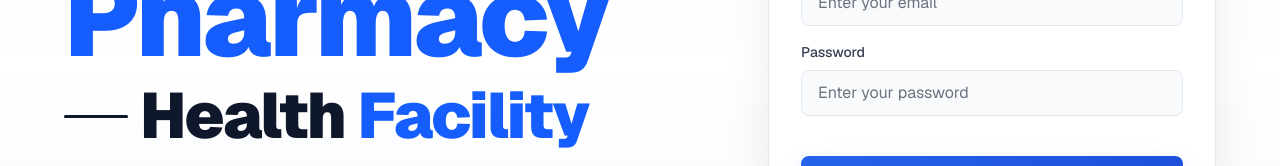
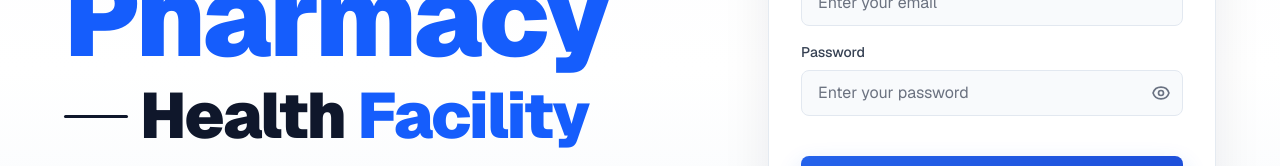
Before and after one commit to a93289112-del/pcphf-pims, a Next.js app: page /login in a window 1280 px wide. Shown: the part 332-498 px from the top of the page. Built offline with nearby package versions, Linux system fonts and the light colour scheme; no server answers.

Commit message:
improve login page and auth error messages

```diff
--- a/app/login/page.tsx
+++ b/app/login/page.tsx
@@ -12,6 +12,7 @@
   const { user, loading, status, role, signIn, error, clearError } = useAuth();
   const [email, setEmail] = useState('');
   const [password, setPassword] = useState('');
+  const [showPassword, setShowPassword] = useState(false);
   const [isLoading, setIsLoading] = useState(false);
   const [localError, setLocalError] = useState('');
 
@@ -140,8 +141,14 @@
             <h2 className="text-2xl font-bold text-gray-900 mb-6">Sign In</h2>
 
             {displayError && (
-              <div className="mb-4 p-3 rounded-lg bg-red-50 border border-red-200 text-red-800 text-sm">
-                {displayError}
+              <div className="mb-4 p-4 rounded-lg bg-red-50 border border-red-200 flex items-start gap-3">
+                <svg className="w-5 h-5 text-red-600 mt-0.5 shrink-0" fill="none" stroke="currentColor" viewBox="0 0 24 24">
+                  <path strokeLinecap="round" strokeLinejoin="round" strokeWidth={2} d="M12 8v4m0 4h.01M21 12a9 9 0 11-18 0 9 9 0 0118 0z" />
+                </svg>
+                <div className="flex-1">
+                  <p className="text-sm font-semibold text-red-800 mb-1">Login Failed</p>
+                  <p className="text-sm text-red-700">{displayError}</p>
+                </div>
               </div>
             )}
 
@@ -156,7 +163,8 @@
                   value={email}
                   onChange={(e) => { setEmail(e.target.value); setLocalError(''); }}
                   placeholder="Enter your email"
-                  className="w-full px-4 py-2.5 input-field rounded-lg placeholder-opacity-50"
+                  className={`w-full px-4 py-2.5 input-field rounded-lg placeholder-opacity-50 transition-colors ${displayError ? 'border-red-300 focus:border-red-500 focus:ring-red-500' : ''
+                    }`}
                   disabled={isLoading || loading}
                   required
                   suppressHydrationWarning
@@ -167,17 +175,37 @@
                 <label htmlFor="password" className="block text-sm font-medium text-gray-700 mb-2">
                   Password
                 </label>
+                <div className="relative">
                   <input
                     id="password"
-                  type="password"
+                    type={showPassword ? "text" : "password"}
                     value={password}
                     onChange={(e) => { setPassword(e.target.value); setLocalError(''); }}
                     placeholder="Enter your password"
-                  className="w-full px-4 py-2.5 input-field rounded-lg placeholder-opacity-50"
+                    className={`w-full px-4 py-2.5 pr-11 input-field rounded-lg placeholder-opacity-50 transition-colors ${displayError ? 'border-red-300 focus:border-red-500 focus:ring-red-500' : ''
+                      }`}
                     disabled={isLoading || loading}
                     required
                     suppressHydrationWarning
                   />
+                  <button
+                    type="button"
+                    onClick={() => setShowPassword(!showPassword)}
+                    className="absolute right-3 top-1/2 -translate-y-1/2 text-gray-500 hover:text-gray-700 focus:outline-none"
+                    tabIndex={-1}
+                  >
+                    {showPassword ? (
+                      <svg className="w-5 h-5" fill="none" stroke="currentColor" viewBox="0 0 24 24">
+                        <path strokeLinecap="round" strokeLinejoin="round" strokeWidth={2} d="M13.875 18.825A10.05 10.05 0 0112 19c-4.478 0-8.268-2.943-9.543-7a9.97 9.97 0 011.563-3.029m5.858.908a3 3 0 114.243 4.243M9.878 9.878l4.242 4.242M9.88 9.88l-3.29-3.29m7.532 7.532l3.29 3.29M3 3l3.59 3.59m0 0A9.953 9.953 0 0112 5c4.478 0 8.268 2.943 9.543 7a10.025 10.025 0 01-4.132 5.411m0 0L21 21" />
+                      </svg>
+                    ) : (
+                      <svg className="w-5 h-5" fill="none" stroke="currentColor" viewBox="0 0 24 24">
+                        <path strokeLinecap="round" strokeLinejoin="round" strokeWidth={2} d="M15 12a3 3 0 11-6 0 3 3 0 016 0z" />
+                        <path strokeLinecap="round" strokeLinejoin="round" strokeWidth={2} d="M2.458 12C3.732 7.943 7.523 5 12 5c4.478 0 8.268 2.943 9.542 7-1.274 4.057-5.064 7-9.542 7-4.477 0-8.268-2.943-9.542-7z" />
+                      </svg>
+                    )}
+                  </button>
+                </div>
               </div>
 
               <button
--- a/lib/auth/auth-context.tsx
+++ b/lib/auth/auth-context.tsx
@@ -249,18 +249,22 @@
     case 'auth/wrong-password':
       return 'Incorrect password. Please try again.';
     case 'auth/invalid-email':
-      return 'Invalid email address.';
+      return 'Invalid email address format.';
+    case 'auth/invalid-credential':
+      return 'Invalid email or password. Please check your credentials and try again.';
     case 'auth/user-disabled':
-      return 'This account has been disabled.';
+      return 'This account has been disabled. Please contact an administrator.';
     case 'auth/too-many-requests':
-      return 'Too many login attempts. Please try again later.';
+      return 'Too many failed login attempts. Please try again later or reset your password.';
     case 'auth/email-already-in-use':
       return 'An account with this email already exists.';
     case 'auth/weak-password':
       return 'Password should be at least 6 characters.';
     case 'auth/operation-not-allowed':
-      return 'Email/password accounts are not enabled.';
+      return 'Email/password accounts are not enabled. Please contact support.';
+    case 'auth/network-request-failed':
+      return 'Network error. Please check your internet connection and try again.';
     default:
-      return 'An error occurred. Please try again.';
+      return 'Login failed. Please check your credentials and try again.';
   }
 };
```
Lines whose indentation alone changed are shown as unchanged.
